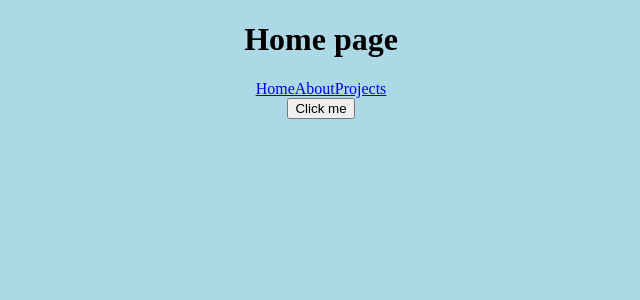
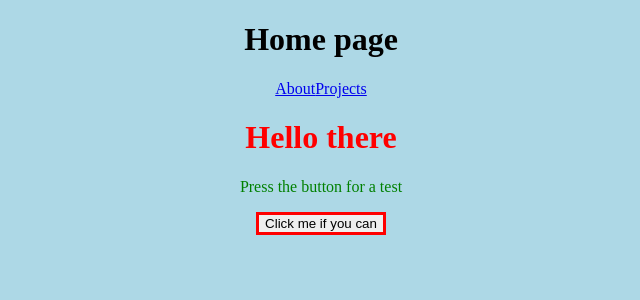
Before and after one commit to michhkh/react-app, a React (Create React App) app: page / in a window 1280 px wide. Shown: the top 300 px of the page, without its empty margins (319-959 px from the left). Built offline with nearby package versions, Linux system fonts and the light colour scheme.

Commit message:
committed

```diff
--- a/src/App.js
+++ b/src/App.js
@@ -1,21 +1,27 @@
-import { Button } from "./components/Button";
+import {
+  StyledButton,
+  StyledHeadline,
+  StyledParagraph,
+} from "./components/StyledComponents";
 import { About } from "./components/About";
 import { Projects } from "./components/Projects";
 import Home from "./components/Home";
 
 import React from "react";
-import { Routes, Route, Link } from "react-router-dom";
+import { Routes, Route } from "react-router-dom";
 
 function App() {
   return (
     <div className="App">
       <Routes>
         <Route path="/" element={<Home />} />
-        <Route path="/about" element={<About />} />
-        <Route path="/projects" element={<Projects />} />
+        <Route path="about" element={<About />} />
+        <Route path="projects" element={<Projects />} />
       </Routes>
 
-      <Button />
+      <StyledHeadline>Hello there</StyledHeadline>
+      <StyledParagraph>Press the button for a test</StyledParagraph>
+      <StyledButton>Click me if you can</StyledButton>
     </div>
   );
 }
--- a/src/components/About.js
+++ b/src/components/About.js
@@ -2,7 +2,6 @@ export const About = () => {
   return (
     <div>
       <h1>About me</h1>
-      <Link to="/">Home</Link>
     </div>
   );
 };
--- a/src/components/Home.js
+++ b/src/components/Home.js
@@ -5,7 +5,6 @@ const Home = () => {
     <div>
       <h1>Home page</h1>
       <nav>
-        <Link to="/">Home</Link>
         <Link to="/about">About</Link>
         <Link to="/projects">Projects</Link>
       </nav>
--- a/src/components/Projects.js
+++ b/src/components/Projects.js
@@ -2,7 +2,6 @@ export const Projects = () => {
   return (
     <div>
       <h1>My Projects</h1>
-      <Link to="/">Home</Link>
     </div>
   );
 };
--- a/src/components/StyledComponents.js
+++ b/src/components/StyledComponents.js
@@ -1,13 +1,13 @@
 import styled from "styled-components";
 
 export const StyledParagraph = styled.p`
-  color: orange;
+  color: green;
 `;
 
 export const StyledHeadline = styled.h1`
-  color: salmon;
+  color: red;
 `;
 
 export const StyledButton = styled.button`
-  border: 3px solid salmon;
+  border: 3px solid red;
 `;
--- a/src/index.js
+++ b/src/index.js
@@ -1,15 +1,13 @@
 import React from "react";
 import ReactDOM from "react-dom/client";
-import { BrowserRouter, Routes, Route } from "react-router-dom";
+import { BrowserRouter } from "react-router-dom";
 
 import "./index.css";
-import App from "./App.js";
+import App from "./App";
 
 const root = ReactDOM.createRoot(document.getElementById("root"));
 root.render(
   <BrowserRouter>
-    <Routes>
-      <Route path="/" element={<App />} />
-    </Routes>
+    <App />
   </BrowserRouter>
 );
```
